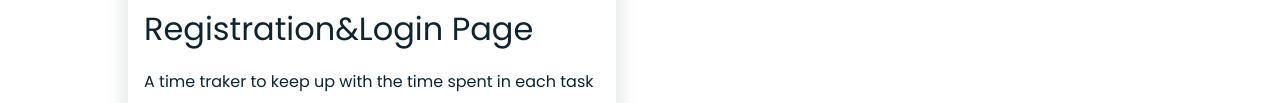
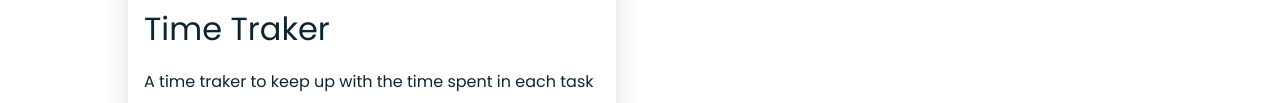
Before and after one commit to oumaimaAINIYANITS22K/omaPortfolio, a plain HTML site: page index.html in a window 1280 px wide. Shown: the part 4217-4320 px from the top of the page. Drawn offline with nearby package versions, Linux system fonts and the light colour scheme.

Commit message:
Update index.html

```diff
--- a/index.html
+++ b/index.html
@@ -323,7 +323,7 @@
                      <div class="project-img">
                         <img src="https://github.com/oumaimaAINIYANITS22K/Centria3Dimages/blob/main/timereporting.PNG?raw=true" alt="time-traker" />
                         <p class="project-title">
-                            Registration&Login Page
+                            Time Traker
                         </p>
                            <p class="project-subtitle">
                             A time traker to keep up with the time spent in each task
```
